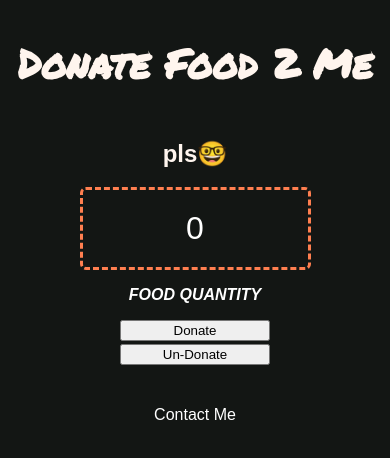
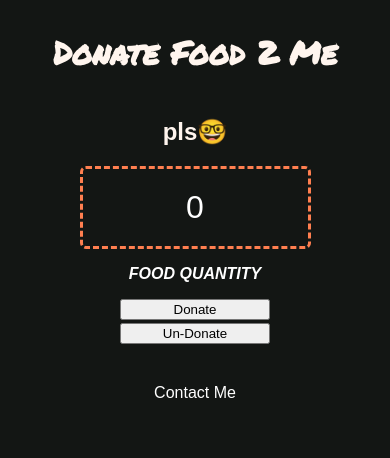
Before and after one commit to Azteriisk/azteriisk.github.io, a plain HTML site: page index.html in a window 390 px wide. Drawn offline with Linux system fonts and the light colour scheme.

Commit message:
media query for small screens

```diff
--- a/style.css
+++ b/style.css
@@ -12,7 +12,7 @@ body {
 h1 {
     color: seashell;
     font-family: 'Permanent Marker', cursive, Arial, Helvetica, sans-serif;
-    font-size: 2.5em;
+    font-size: 3em;
 }
 
 h2 {
@@ -80,3 +80,9 @@ label {
 input {
     margin: 2px;
 }
+
+@media screen and (max-width: 414px) {
+    h1 {
+      font-size: 2em;
+    }
+  }
```
